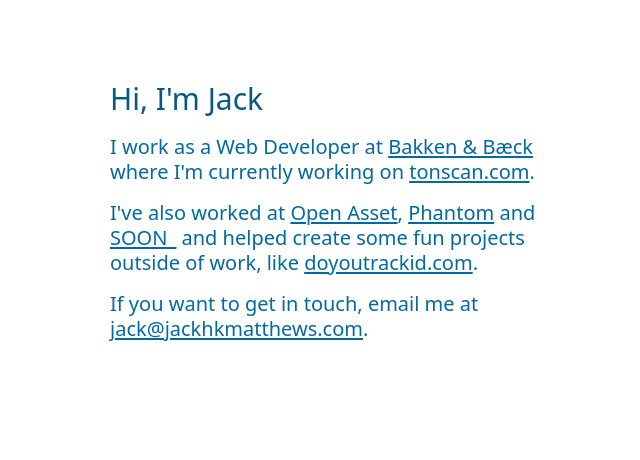
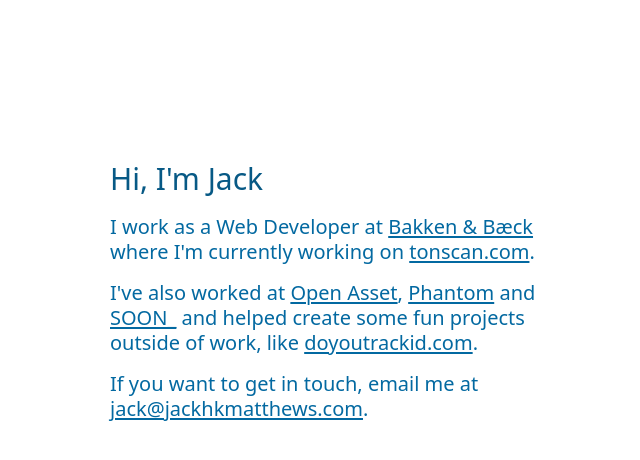
Before and after one commit to jackhkmatthews/personal-website, a Next.js app: page / in a window 1280 px wide. Shown: the top 460 px of the page, without its empty margins (18-658 px from the left). Built offline with nearby package versions, Linux system fonts and the light colour scheme.

Commit message:
fix(page): update spacing

```diff
--- a/app/page.tsx
+++ b/app/page.tsx
@@ -4,7 +4,7 @@
 
 export default function Home() {
   return (
-    <main className="px-[max(1rem,10vw)] py-[max(1rem,10vh)] flex flex-col gap-4 break-words max-w-full [word-break:break-word]">
+    <main className="p-4 pt-8 md:px-[max(1rem,10vw)] md:py-[max(1rem,20vh)] flex flex-col gap-4 break-words max-w-full [word-break:break-word]">
       <h1 className={twJoin(textClasses.large, "text-sky-800")}>
         Hi, I&apos;m Jack
       </h1>
```
